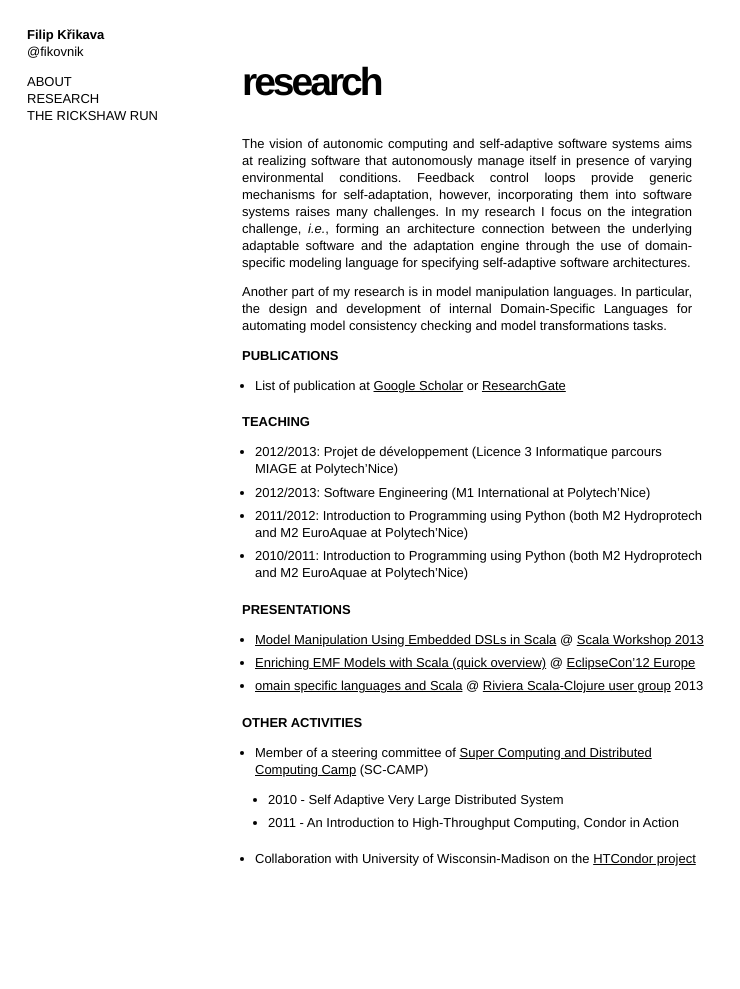
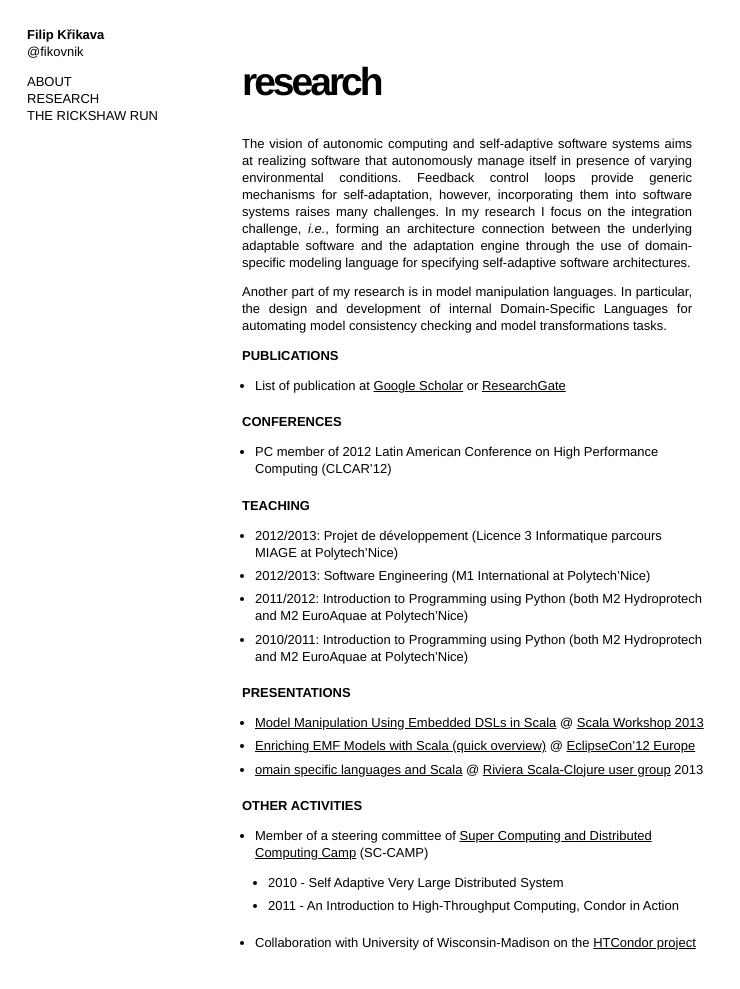
Before and after one commit to fikovnik/fikovnik.github.com, a Jekyll site: the page built from _posts/exhibit/0001-01-02-research.md, in a window 1280 px wide and 996 px high. Shown: the top 989 px of the window, without its empty margins (0-740 px from the left). Built offline with Jekyll 4.4.1, drawn with Linux system fonts in a browser that asks for light colours.

Commit message:
Added PC information

```diff
--- a/_posts/exhibit/0001-01-02-research.md
+++ b/_posts/exhibit/0001-01-02-research.md
@@ -18,6 +18,10 @@ In particular, the design and development of internal Domain-Specific Languages
 
 * List of publication at [Google Scholar](http://scholar.google.co.kr/citations?hl=en&user=r_GmitIAAAAJ) or [ResearchGate](https://www.researchgate.net/profile/Filip_Krikava/publications/)
 
+## CONFERENCES
+
+* PC member of 2012 Latin American Conference on High Performance Computing (CLCAR'12)
+
 ## TEACHING
 
 * 2012/2013: Projet de développement (Licence 3 Informatique parcours MIAGE at Polytech'Nice)
```
